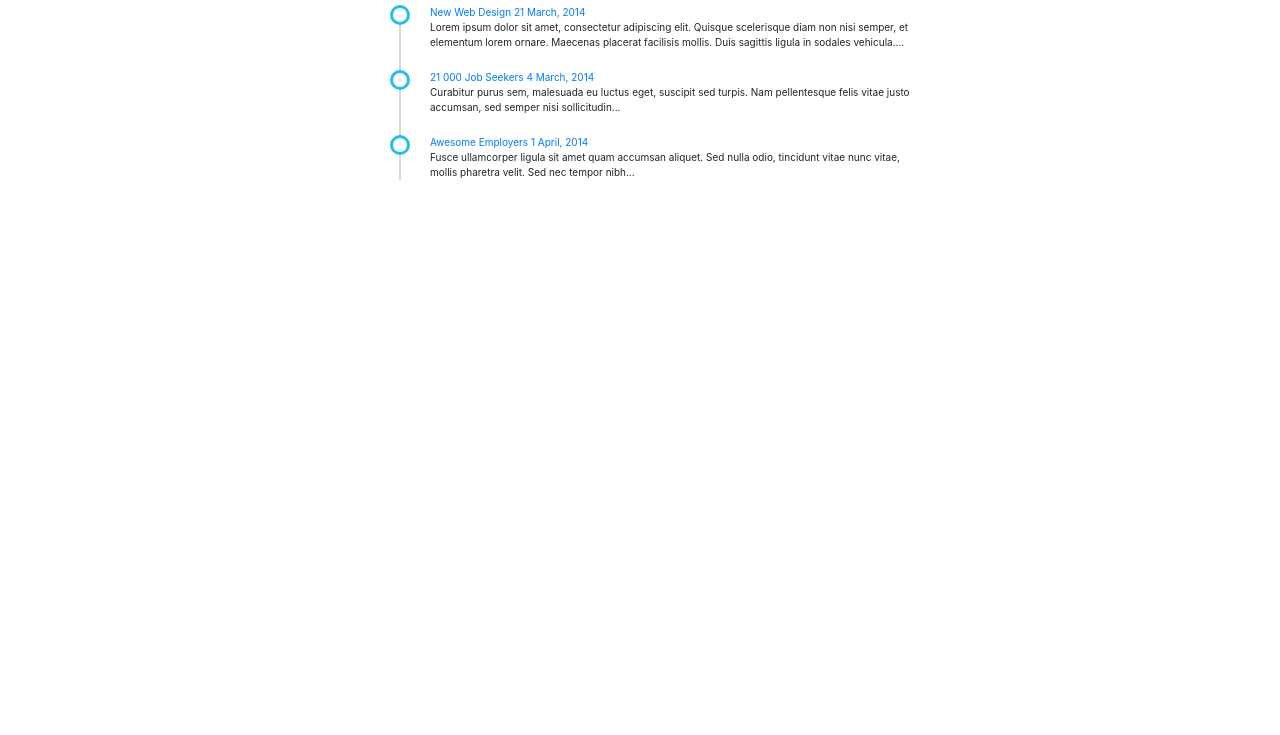
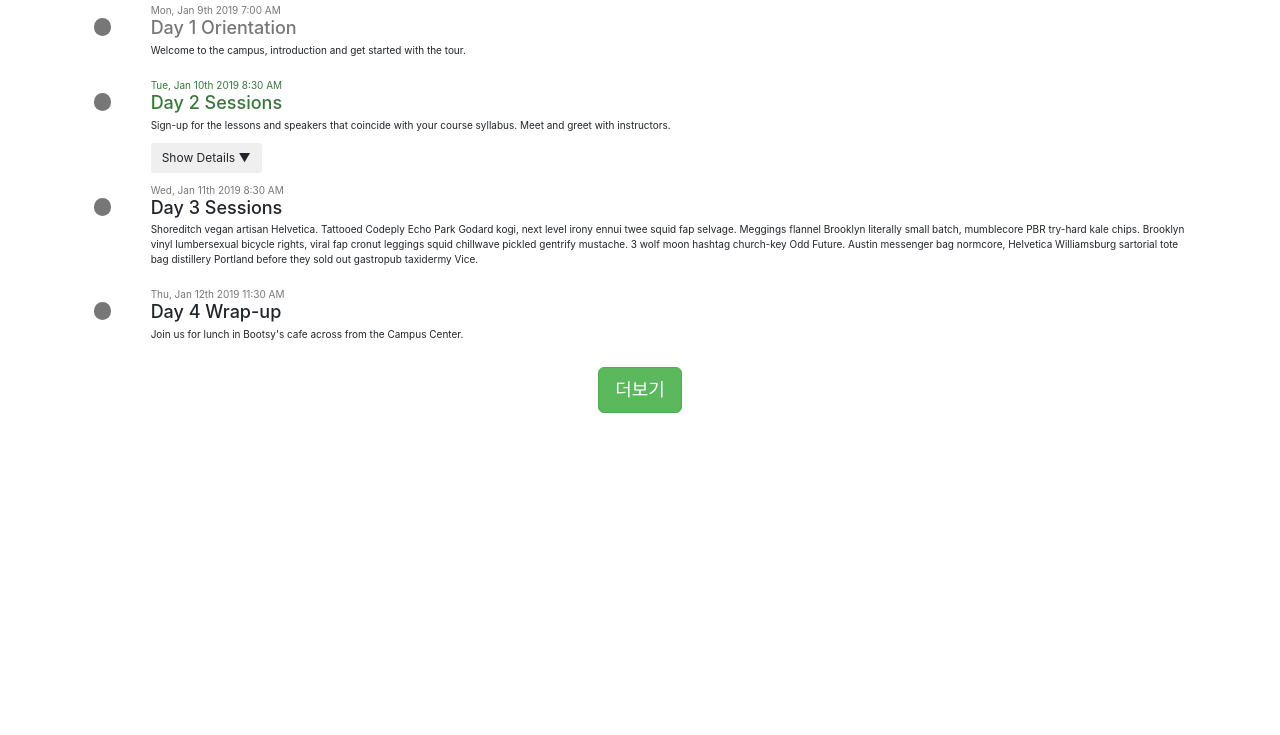
Before and after one commit to whydda/bootstrapstudy, a plain HTML site: page pages/timeline.html in a window 1280 px wide. Shown: the part 65-800 px from the top of the page. Drawn offline with nearby package versions, Linux system fonts and the light colour scheme; files that its build step writes are made by us from their sources.

Commit message:
타임라인 템플릿 변경

```diff
--- a/pages/timeline.html
+++ b/pages/timeline.html
@@ -1,72 +1,140 @@
 <!DOCTYPE html>
 <html lang="en">
-
 <head>
     <meta charset="UTF-8">
     <title>부트스트랩 테스트1</title>
-    <link rel="stylesheet" href="css/bootstrap.css">
-    <link rel="stylesheet" href="css/bootstrap-grid.css">
-    <link rel="stylesheet" href="css/bootstrap-reboot.css">
-    <script src="https://code.jquery.com/jquery-3.4.0.slim.min.js" integrity="sha256-ZaXnYkHGqIhqTbJ6MB4l9Frs/r7U4jlx7ir8PJYBqbI=" crossorigin="anonymous"></script>
-    <script src="https://code.jquery.com/ui/1.12.1/jquery-ui.min.js" integrity="sha256-VazP97ZCwtekAsvgPBSUwPFKdrwD3unUfSGVYrahUqU=" crossorigin="anonymous"></script>
-    <style>
-        ul.timeline {
-            list-style-type: none;
-            position: relative;
-        }
-
-        ul.timeline:before {
-            content: ' ';
-            background: #d4d9df;
-            display: inline-block;
-            position: absolute;
-            left: 29px;
-            width: 2px;
-            height: 100%;
-            z-index: 400;
-        }
-
-        ul.timeline>li {
-            margin: 20px 0;
-            padding-left: 20px;
-        }
-
-        ul.timeline>li:before {
-            content: ' ';
-            background: white;
-            display: inline-block;
-            position: absolute;
-            border-radius: 50%;
-            border: 3px solid #22c0e8;
-            left: 20px;
-            width: 20px;
-            height: 20px;
-            z-index: 400;
-        }
-    </style>
+    <link rel="stylesheet" href="/css/bootstrap.css">
+    <link rel="stylesheet" href="/css/bootstrap-grid.css">
+    <link rel="stylesheet" href="/css/bootstrap-reboot.css">
+    <script
+            src="https://code.jquery.com/jquery-3.4.0.slim.min.js"
+            integrity="sha256-ZaXnYkHGqIhqTbJ6MB4l9Frs/r7U4jlx7ir8PJYBqbI="
+            crossorigin="anonymous"></script>
+    <script
+            src="https://code.jquery.com/ui/1.12.1/jquery-ui.min.js"
+            integrity="sha256-VazP97ZCwtekAsvgPBSUwPFKdrwD3unUfSGVYrahUqU="
+            crossorigin="anonymous"></script>
 </head>
 
-<div class="container mt-5 mb-5">
+<div class="container py-2">
+    <h2 class="font-weight-light text-center text-muted py-3">변진환 님 환영합니다.</h2>
+
+    <!-- timeline item 1 -->
     <div class="row">
-        <div class="col-md-6 offset-md-3">
-            <h4>Latest News</h4>
-            <ul class="timeline">
-                <li>
-                    <a target="_blank" href="https://www.totoprayogo.com/#">New Web Design</a>
-                    <a href="#" class="float-right">21 March, 2014</a>
-                    <p>Lorem ipsum dolor sit amet, consectetur adipiscing elit. Quisque scelerisque diam non nisi semper, et elementum lorem ornare. Maecenas placerat facilisis mollis. Duis sagittis ligula in sodales vehicula....</p>
-                </li>
-                <li>
-                    <a href="#">21 000 Job Seekers</a>
-                    <a href="#" class="float-right">4 March, 2014</a>
-                    <p>Curabitur purus sem, malesuada eu luctus eget, suscipit sed turpis. Nam pellentesque felis vitae justo accumsan, sed semper nisi sollicitudin...</p>
-                </li>
-                <li>
-                    <a href="#">Awesome Employers</a>
-                    <a href="#" class="float-right">1 April, 2014</a>
-                    <p>Fusce ullamcorper ligula sit amet quam accumsan aliquet. Sed nulla odio, tincidunt vitae nunc vitae, mollis pharetra velit. Sed nec tempor nibh...</p>
-                </li>
-            </ul>
+        <!-- timeline item 1 left dot -->
+        <div class="col-auto text-center flex-column d-none d-sm-flex">
+            <div class="row h-50">
+                <div class="col">&nbsp;</div>
+                <div class="col">&nbsp;</div>
+            </div>
+            <h5 class="m-2">
+                <span class="badge badge-pill bg-light border">&nbsp;</span>
+            </h5>
+            <div class="row h-50">
+                <div class="col border-right">&nbsp;</div>
+                <div class="col">&nbsp;</div>
+            </div>
+        </div>
+        <!-- timeline item 1 event content -->
+        <div class="col py-2">
+            <div class="card">
+                <div class="card-body">
+                    <div class="float-right text-muted">Mon, Jan 9th 2019 7:00 AM</div>
+                    <h4 class="card-title text-muted">Day 1 Orientation</h4>
+                    <p class="card-text">Welcome to the campus, introduction and get started with the tour.</p>
+                </div>
+            </div>
         </div>
     </div>
+    <!--/row-->
+    <!-- timeline item 2 -->
+    <div class="row">
+        <div class="col-auto text-center flex-column d-none d-sm-flex">
+            <div class="row h-50">
+                <div class="col border-right">&nbsp;</div>
+                <div class="col">&nbsp;</div>
+            </div>
+            <h5 class="m-2">
+                <span class="badge badge-pill bg-success">&nbsp;</span>
+            </h5>
+            <div class="row h-50">
+                <div class="col border-right">&nbsp;</div>
+                <div class="col">&nbsp;</div>
+            </div>
+        </div>
+        <div class="col py-2">
+            <div class="card border-success shadow">
+                <div class="card-body">
+                    <div class="float-right text-success">Tue, Jan 10th 2019 8:30 AM</div>
+                    <h4 class="card-title text-success">Day 2 Sessions</h4>
+                    <p class="card-text">Sign-up for the lessons and speakers that coincide with your course syllabus. Meet and greet with instructors.</p>
+                    <button class="btn btn-sm btn-outline-secondary" type="button" data-target="#t2_details" data-toggle="collapse">Show Details ▼</button>
+                    <div class="collapse border" id="t2_details">
+                        <div class="p-2 text-monospace">
+                            <div>08:30 - 09:00 Breakfast in CR 2A</div>
+                            <div>09:00 - 10:30 Live sessions in CR 3</div>
+                            <div>10:30 - 10:45 Break</div>
+                            <div>10:45 - 12:00 Live sessions in CR 3</div>
+                        </div>
+                    </div>
+                </div>
+            </div>
+        </div>
+    </div>
+    <!--/row-->
+    <!-- timeline item 3 -->
+    <div class="row">
+        <div class="col-auto text-center flex-column d-none d-sm-flex">
+            <div class="row h-50">
+                <div class="col border-right">&nbsp;</div>
+                <div class="col">&nbsp;</div>
+            </div>
+            <h5 class="m-2">
+                <span class="badge badge-pill bg-light border">&nbsp;</span>
+            </h5>
+            <div class="row h-50">
+                <div class="col border-right">&nbsp;</div>
+                <div class="col">&nbsp;</div>
+            </div>
+        </div>
+        <div class="col py-2">
+            <div class="card">
+                <div class="card-body">
+                    <div class="float-right text-muted">Wed, Jan 11th 2019 8:30 AM</div>
+                    <h4 class="card-title">Day 3 Sessions</h4>
+                    <p>Shoreditch vegan artisan Helvetica. Tattooed Codeply Echo Park Godard kogi, next level irony ennui twee squid fap selvage. Meggings flannel Brooklyn literally small batch, mumblecore PBR try-hard kale chips. Brooklyn vinyl lumbersexual
+                        bicycle rights, viral fap cronut leggings squid chillwave pickled gentrify mustache. 3 wolf moon hashtag church-key Odd Future. Austin messenger bag normcore, Helvetica Williamsburg sartorial tote bag distillery Portland before
+                        they sold out gastropub taxidermy Vice.</p>
+                </div>
+            </div>
+        </div>
+    </div>
+    <!--/row-->
+    <!-- timeline item 4 -->
+    <div class="row">
+        <div class="col-auto text-center flex-column d-none d-sm-flex">
+            <div class="row h-50">
+                <div class="col border-right">&nbsp;</div>
+                <div class="col">&nbsp;</div>
+            </div>
+            <h5 class="m-2">
+                <span class="badge badge-pill bg-light border">&nbsp;</span>
+            </h5>
+            <div class="row h-50">
+                <div class="col">&nbsp;</div>
+                <div class="col">&nbsp;</div>
+            </div>
+        </div>
+        <div class="col py-2">
+            <div class="card">
+                <div class="card-body">
+                    <div class="float-right text-muted">Thu, Jan 12th 2019 11:30 AM</div>
+                    <h4 class="card-title">Day 4 Wrap-up</h4>
+                    <p>Join us for lunch in Bootsy's cafe across from the Campus Center.</p>
+                </div>
+            </div>
+        </div>
+    </div>
+    <!--/row-->
+    <div id="last_row" class="font-weight-light text-center text-muted py-3"><button type="button" class="btn btn-success btn-lg">더보기</button></div>
 </div>
```
